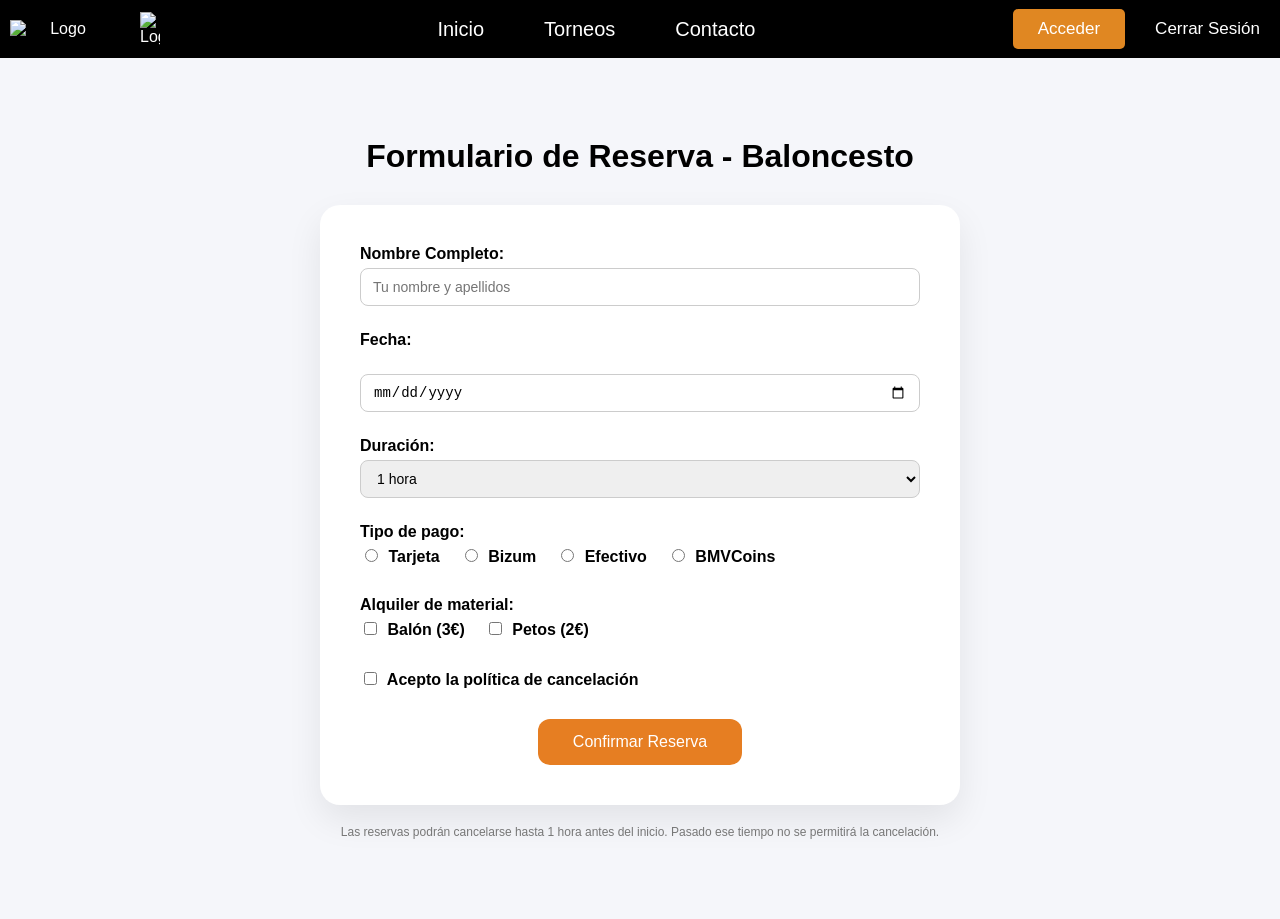
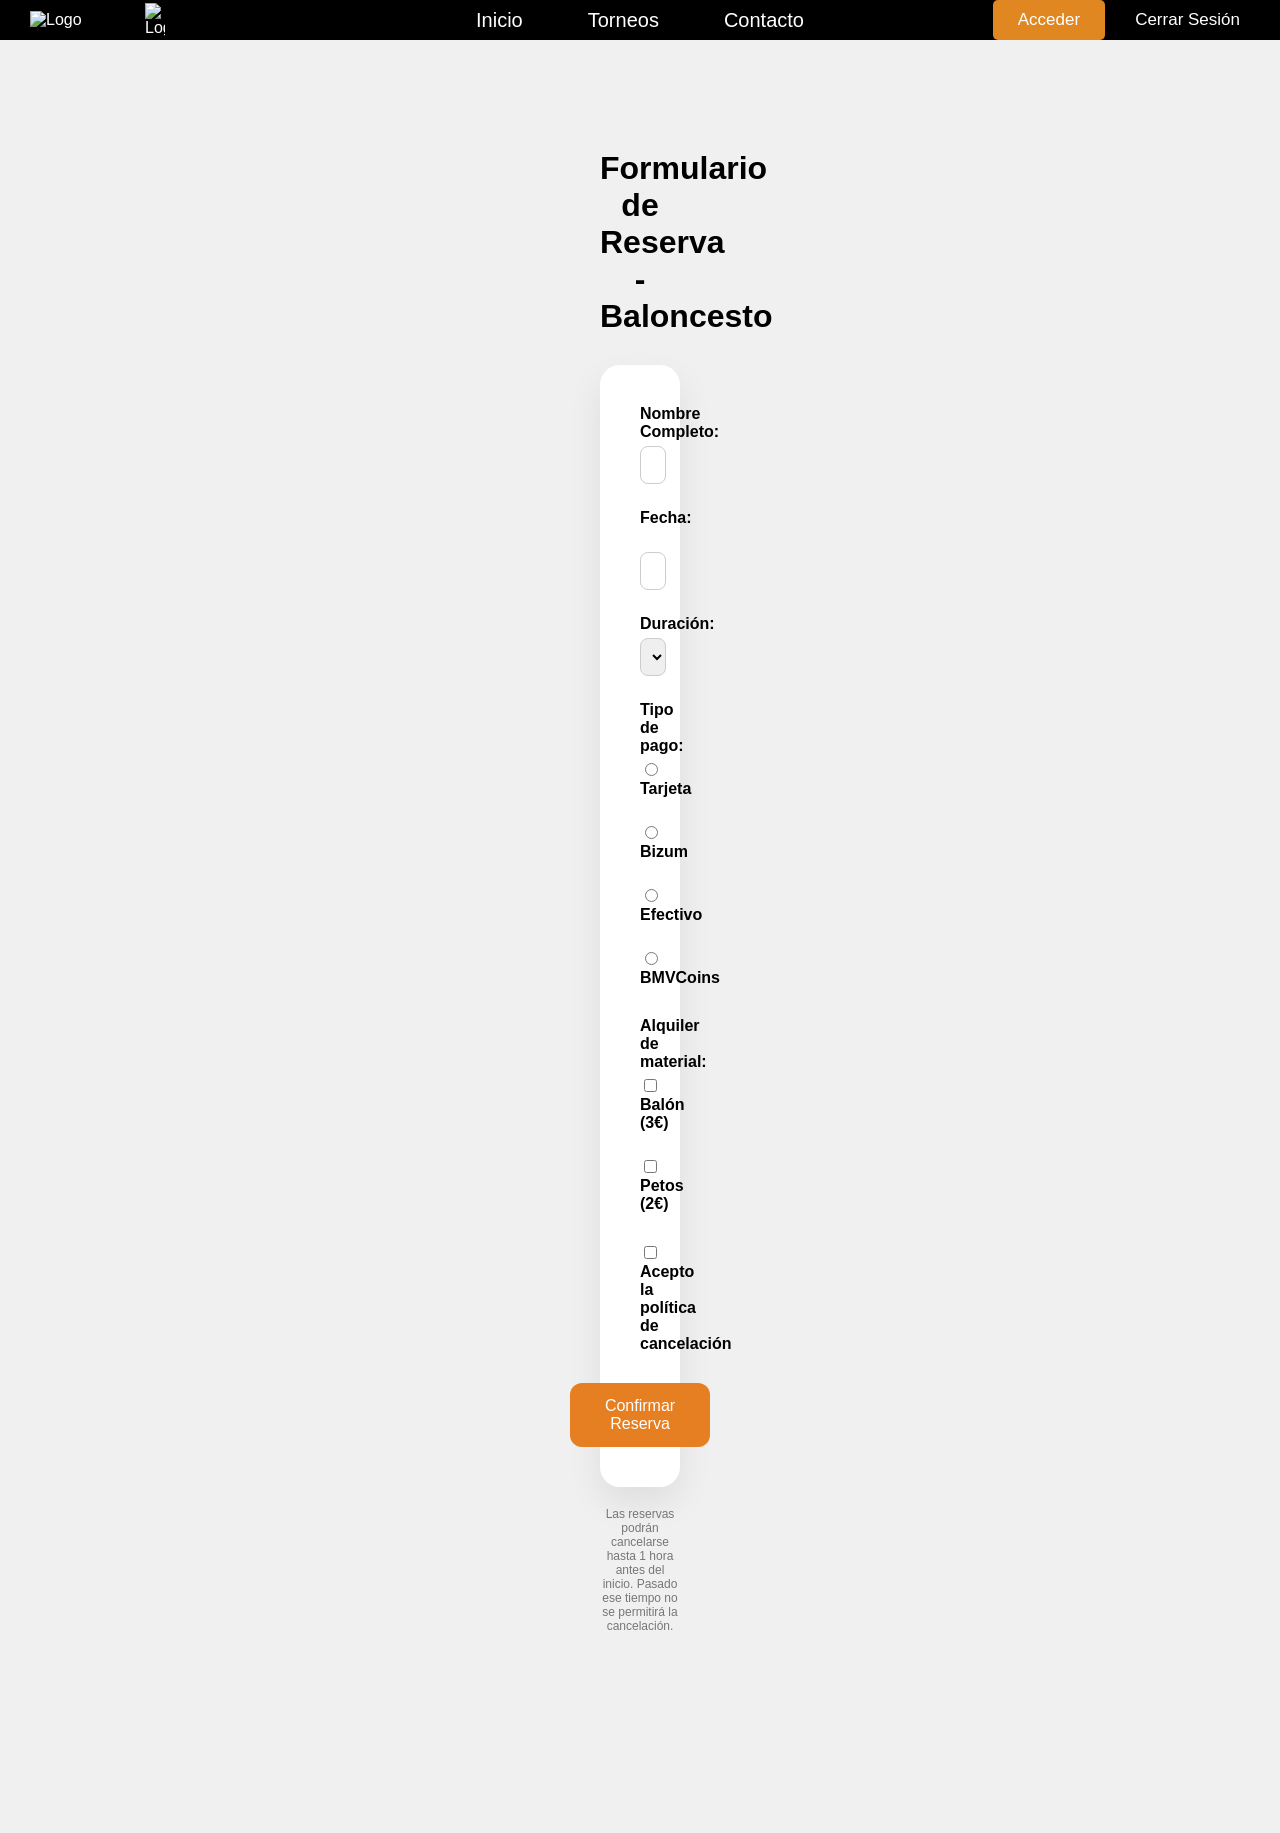

Cambio del header en los formularios de los diferentes deportes

--- a/Reservas/baloncesto/css/style2.css
+++ b/Reservas/baloncesto/css/style2.css
@@ -1,16 +1,19 @@
 .header{
     background-color: black;
     color: white;
-    padding: 0px 10px;
-    text-align: center;
+    padding: 0px 30px;
     display: flex;
     justify-content: space-between;
     align-items: center;
-    position: relative;
+    gap: 10px; /* Espacio entre los elementos del header */
+    font-family: 'Montserrat', sans-serif;
+    position: fixed;/* Hace que el header se quede fijo en la parte superior de la página */
+    top: 0;
+    left: 0;
+    width: 100%;
+    z-index: 1000; /* Asegura que el header esté por encima de otros elementos */
+    box-sizing: border-box; /* Asegura que el padding no afecte al ancho total del header */
     gap: 10px;
-    top: 0px; 
-    left: 0px; 
-    right: 0px;
     font-family: 'Montserrat', sans-serif;
 }
 
@@ -18,13 +21,15 @@ body {
     margin: 0;
     padding: 0;
     font-family: 'Montserrat', sans-serif;
-
     background-color: #f0f0f0;
+    margin-top: 100px;
+    overflow-x: hidden; /* Evita el scroll horizontal causado por el header fijo */
+
 }
 
 .logos {
     display: flex;
-    gap: 10px;
+    gap: 15px;
     align-items: center;
 }
 
@@ -36,23 +41,31 @@ body {
 .logo2{
     width: 20px;
     height: auto;
-    padding: 12px 20px;
+}
 
+.moneda {
+    width: 35px;
+    height: auto;
+}
+
+.saldo {
+    font-size: 18px;
+    color: white;
 }
 
 .nav1 {
+    position: absolute;
+    left: 50%; /* Posiciona el nav1 en el centro horizontal del header */
+    transform: translateX(-50%); /* Centra horizontalmente el nav1 */
     display: flex;
-    gap: 20px;
-    color: white;
+    gap: 25px;
     align-items: center;
-
 }
 
 .nav1 a {
     color: white;
     text-decoration: none;
     font-size: 20px;
-    text-decoration: none;
     padding: 15px 20px;
 }
 
@@ -64,25 +77,34 @@ body {
 
 .nav2 {
     display: flex;
-    gap: 20px;
-    color: white;
     align-items: center;
+    gap: 20px; /* Espacio entre la moneda y los enlaces de navegación */
+    font-size: 20px;
+}
+
+.monedas {
+    display: flex;
+    align-items: center;
+    gap: 8px; /* Espacio entre la moneda y el saldo */
+}
+
+.monedas .moneda {
+    width: 60px;
+    height: auto;
 }
 
 .nav2 a {
     color: white;
     text-decoration: none;
     font-size: 17px;
-    text-decoration: none;
-    padding:10px 10px;
-    left: -20px;
-    
+    padding: 10px 10px;
 }
 
 .nav2 a:hover {
     border-radius: 5px;
     text-decoration: underline;
 }
+
 
 .login-button {
     background-color: rgba(241, 146, 37, 0.93);
@@ -91,6 +113,7 @@ body {
     border: none;
     border-radius: 5px;
     cursor: pointer;
+    font-size: 17px;
 }
 
 .login-button:hover {
@@ -99,45 +122,67 @@ body {
 }
 
 
-@media (max-width: 1100px) {
+/* RESPONSIVE */
+
+@media (max-width: 1200px) {
     .contacto {
         display: none;
     }
 }
 
-@media (max-width: 950px) {
+@media (max-width: 1000px) {
     .torneos {
         display: none;
     }
 }
 
-
-
-@media (max-width: 800px) {
+@media (max-width: 900px) {
     .creditos {
         display: none;
     }
+
+    .nav2 {
+        display: grid;
+        grid-template-columns: 1fr auto;
+        grid-template-rows: auto auto;
+        align-items: center;
+        gap: 8px 15px;
+    }
+
+    .monedas {
+        grid-column: 1; /* Ocupa toda la primera columna */
+        grid-row: 1; /* Ocupa la primera fila */
+    }
+
+    .login-button {
+        grid-column: 2; /* Ocupa la segunda columna */
+        grid-row: 1; /* Ocupa la primera fila */
+        justify-self: end;
+    }
+
+    .cerrar {
+        grid-column: 2;
+        grid-row: 2;
+        justify-self: end;
+    }
 }
 
-@media (max-width: 650px) {
+
+@media (max-width: 750px) {
     .inicio {
         display: none;
     }
 }
 
-body {
-    background-color: #f5f6fa;
-    font-family: Arial, sans-serif;
-}
-
 .formulario-container {
-    width: 50%;
-    margin: 80px auto;
+    margin: 150px 600px 200px 600px;
+
 }
 
 .formulario-container h1 {
     text-align: center;
     margin-bottom: 30px;
+
 }
 
 form {
